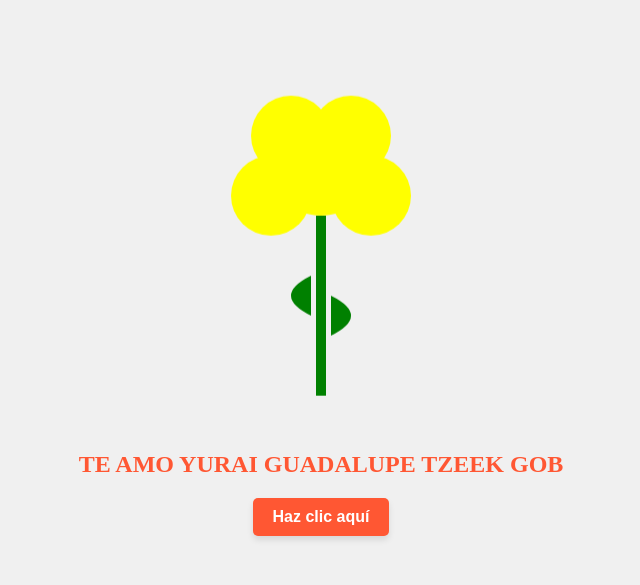
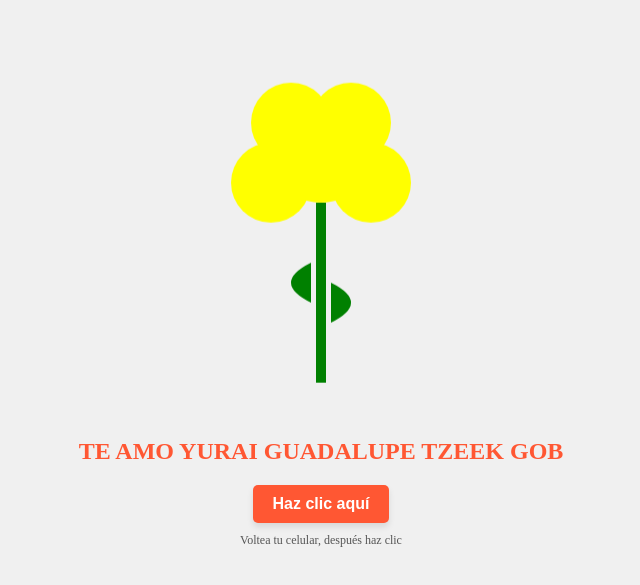
Before and after one commit to tonykantunchi/tonykantunchi.github.io, a plain HTML site: page index.html in a window 1280 px wide. Shown: the part 117-702 px from the top of the page, without its empty margins (319-959 px from the left). Drawn offline with Linux system fonts and the light colour scheme.

Commit message:
Update index.html

```diff
--- a/index.html
+++ b/index.html
@@ -40,9 +40,13 @@
             transition: background-color 0.3s ease;
             margin-top: 20px;
         }
-
         .boton-personalizado:hover {
             background-color: #e74c3c;
+        }
+        .nota {
+            font-size: 12px;
+            color: #555;
+            margin-top: 10px;
         }
     </style>
     <script>
@@ -70,5 +74,6 @@
     </svg>
     <div class="mensaje">TE AMO YURAI GUADALUPE TZEEK GOB</div>
     <button class="boton-personalizado" onclick="abrirOtraPagina()">Haz clic aquí</button>
+    <div class="nota">Voltea tu celular, después haz clic</div>
 </body>
 </html>
```
